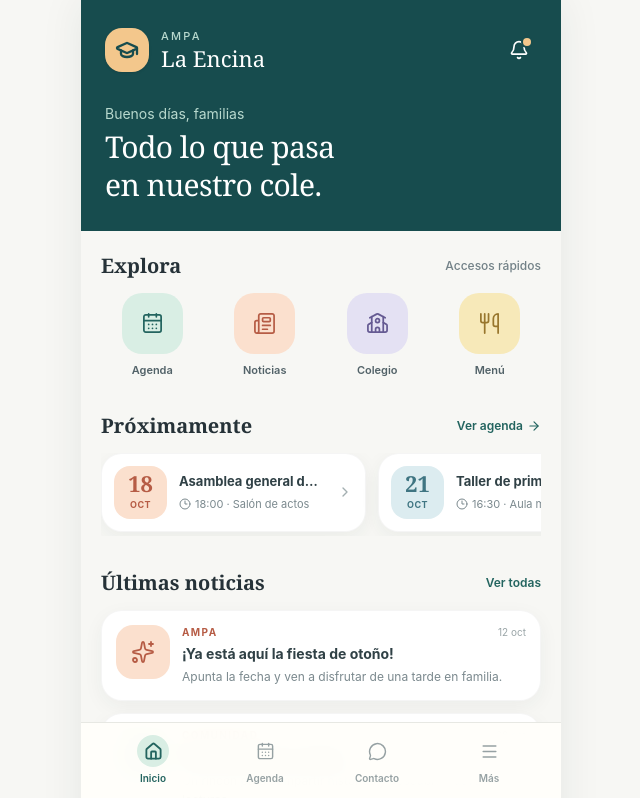
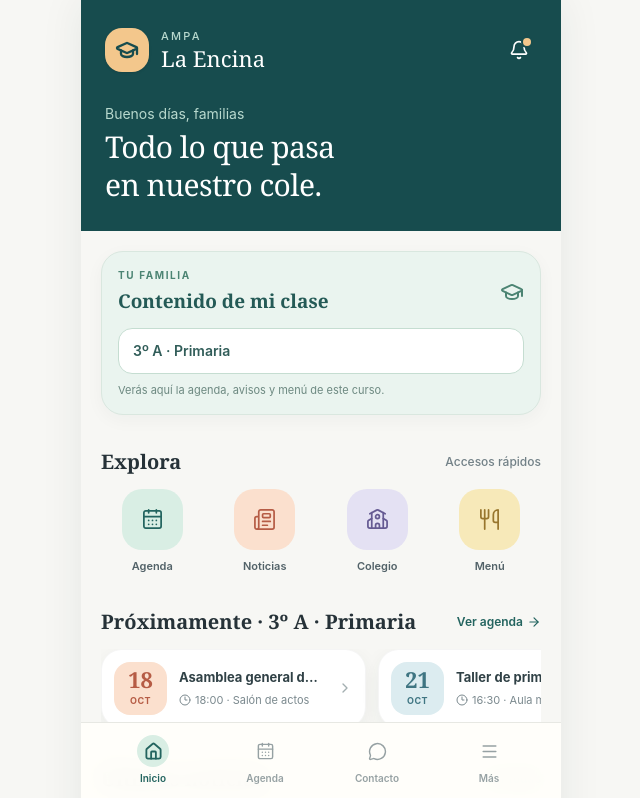
Before and after one commit to antoniolu-zapata-espinosa/app-para-ampa, a Next.js app: page / in a window 1280 px wide. Shown: the top 798 px of the page, without its empty margins (319-959 px from the left). Built offline with nearby package versions, Linux system fonts and the light colour scheme.

Commit message:
feat: add class selection and update next event header
Added class selection state and mapped classes to dropdown. Updated next event header with selected class.

V0-Chat-Id: n5JWz2sOMpo

```diff
--- a/app/page.tsx
+++ b/app/page.tsx
@@ -39,6 +39,8 @@ const news = [
 export default function Page() {
   const [active, setActive] = useState('inicio')
   const [notice, setNotice] = useState('')
+  const [selectedClass, setSelectedClass] = useState('3º A · Primaria')
+  const classes = ['Infantil 3 años', 'Infantil 4 años', 'Infantil 5 años', '1º A · Primaria', '2º A · Primaria', '3º A · Primaria', '4º A · Primaria', '5º A · Primaria', '6º A · Primaria']
 
   const showNotice = (message: string) => {
     setNotice(message)
@@ -71,7 +73,22 @@ export default function Page() {
         </header>
 
         <div className="px-5 pb-28 pt-5">
-          <section aria-label="Accesos rápidos">
+          <section className="rounded-[22px] border border-[#d9e7df] bg-[#eaf4ef] p-4 shadow-[0_5px_18px_rgba(33,61,59,0.04)]" aria-labelledby="class-selector-title">
+            <div className="flex items-center justify-between gap-3">
+              <div>
+                <p className="text-[10px] font-bold uppercase tracking-[0.16em] text-[#4c8473]">Tu familia</p>
+                <h2 id="class-selector-title" className="mt-1 font-serif text-[19px] font-semibold text-[#245a56]">Contenido de mi clase</h2>
+              </div>
+              <GraduationCap className="size-6 text-[#4c8473]" />
+            </div>
+            <label htmlFor="class-select" className="sr-only">Selecciona la clase</label>
+            <select id="class-select" value={selectedClass} onChange={(event) => { setSelectedClass(event.target.value); showNotice(`Agenda actualizada: ${event.target.value}`) }} className="mt-3 w-full appearance-none rounded-[14px] border border-[#c5ddd1] bg-white px-3.5 py-3 text-sm font-semibold text-[#315d59] outline-none transition focus:border-[#4c8473] focus:ring-2 focus:ring-[#b9d9ca]">
+              {classes.map((className) => <option key={className}>{className}</option>)}
+            </select>
+            <p className="mt-2 text-[11px] text-[#6d8981]">Verás aquí la agenda, avisos y menú de este curso.</p>
+          </section>
+
+          <section className="mt-8" aria-label="Accesos rápidos">
             <div className="mb-3 flex items-center justify-between">
               <h2 className="font-serif text-[20px] font-semibold">Explora</h2>
               <span className="text-xs font-medium text-[#728187]">Accesos rápidos</span>
@@ -90,7 +107,7 @@ export default function Page() {
 
           <section className="mt-8" aria-labelledby="next-event">
             <div className="mb-3 flex items-center justify-between">
-              <h2 id="next-event" className="font-serif text-[20px] font-semibold">Próximamente</h2>
+              <h2 id="next-event" className="font-serif text-[20px] font-semibold">Próximamente · {selectedClass}</h2>
               <button onClick={() => { setActive('agenda'); showNotice('Abriendo agenda completa') }} className="flex items-center gap-1 text-xs font-semibold text-[#23645f]">Ver agenda <ArrowRight className="size-3.5" /></button>
             </div>
             <div className="flex gap-3 overflow-x-auto pb-1 [scrollbar-width:none] [&::-webkit-scrollbar]:hidden">
```
